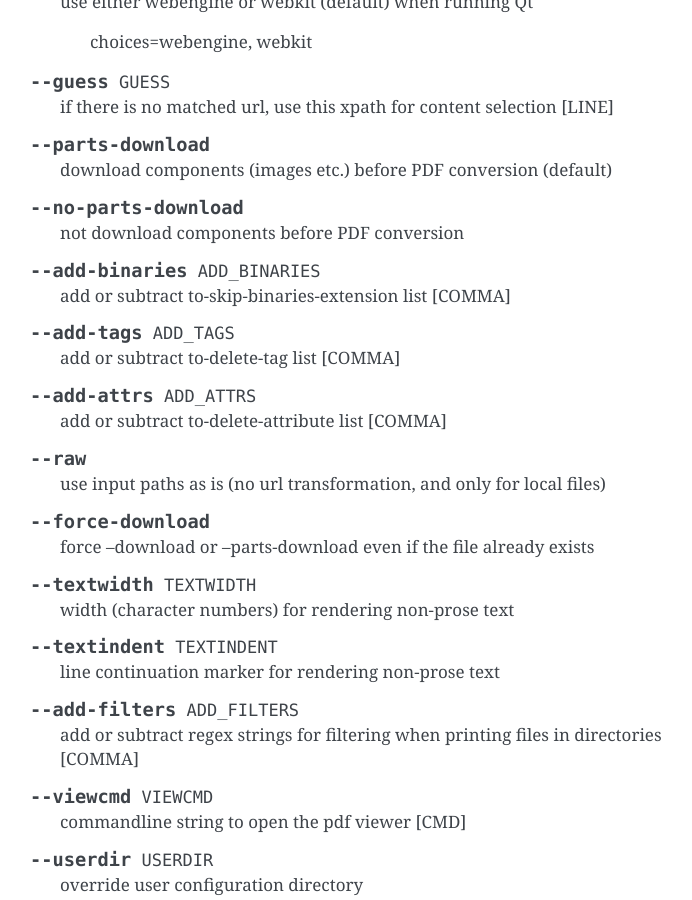
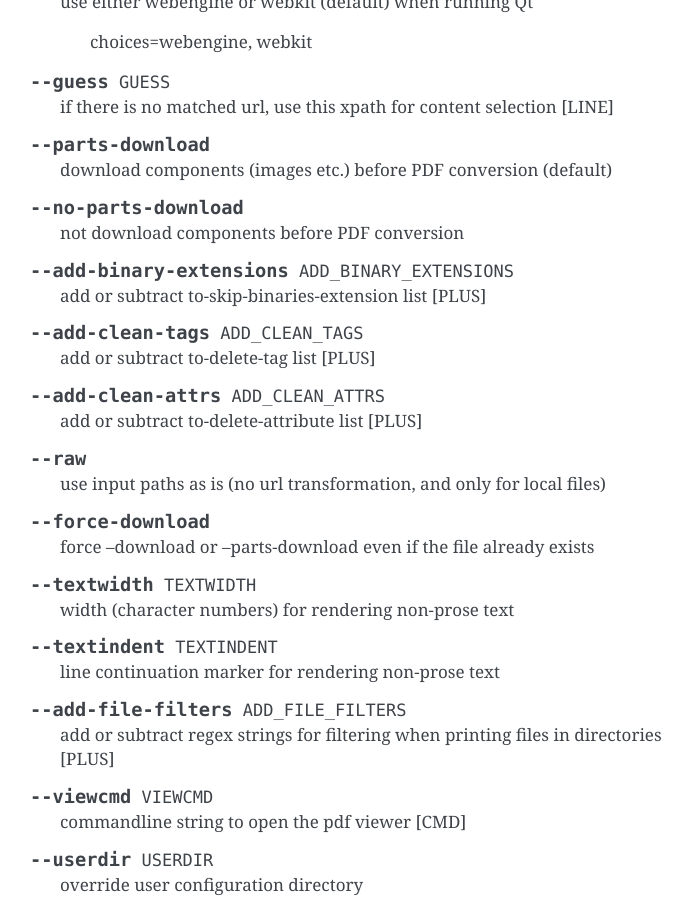
Before and after one commit to openandclose/tosixinch, a Sphinx documentation site: the page built from docs/commandline.rst, in a window 1280 px wide and 900 px high, scrolled down 2414 px. Shown: the whole window, without its empty margins (390-1082 px from the left). Built offline with Sphinx 7.4.7, drawn with Linux system fonts in a browser that asks for light colours.

Commit message:
Fix 'plus' option names
They were very unintuitive.

add_binaries -> add_binary_extensions
add_tags     -> add_clean_tags
add_attrs    -> add_clean_attrs
add_filters  -> add_file_filters

```diff
--- a/docs/commandline.rst
+++ b/docs/commandline.rst
@@ -159,17 +159,17 @@ Configs
 
     not download components before PDF conversion
 
-.. option:: --add-binaries ADD_BINARIES
+.. option:: --add-binary-extensions ADD_BINARY_EXTENSIONS
 
-    add or subtract to-skip-binaries-extension list [COMMA]
+    add or subtract to-skip-binaries-extension list [PLUS]
 
-.. option:: --add-tags ADD_TAGS
+.. option:: --add-clean-tags ADD_CLEAN_TAGS
 
-    add or subtract to-delete-tag list [COMMA]
+    add or subtract to-delete-tag list [PLUS]
 
-.. option:: --add-attrs ADD_ATTRS
+.. option:: --add-clean-attrs ADD_CLEAN_ATTRS
 
-    add or subtract to-delete-attribute list [COMMA]
+    add or subtract to-delete-attribute list [PLUS]
 
 .. option:: --raw
 
@@ -187,9 +187,9 @@ Configs
 
     line continuation marker for rendering non-prose text
 
-.. option:: --add-filters ADD_FILTERS
+.. option:: --add-file-filters ADD_FILE_FILTERS
 
-    add or subtract regex strings for filtering when printing files in directories [COMMA]
+    add or subtract regex strings for filtering when printing files in directories [PLUS]
 
 .. option:: --viewcmd VIEWCMD
 
--- a/docs/overview.rst
+++ b/docs/overview.rst
@@ -155,11 +155,11 @@ But disposing of the files (deleting or moving) is users' job.
           if ``url`` has an extension that looks like binary,
           this ``url`` is ignored
           (according to
-          `add_binaries <options.html#confopt-add_binaries>`__ option).
+          `add_binary_extensions <options.html#confopt-add_binary_extensions>`__ option).
 
           Note if input ``url`` is single,
           whether ``-i`` or ``-f``,
-          this ``add_binaries`` filter is not applied.
+          this ``add_binary_extensions`` filter is not applied.
 
 .. dword:: Downloaded_File
 
```
Also changed, not shown: docs/options.rst (+9 -8 lines), 6 other files.
